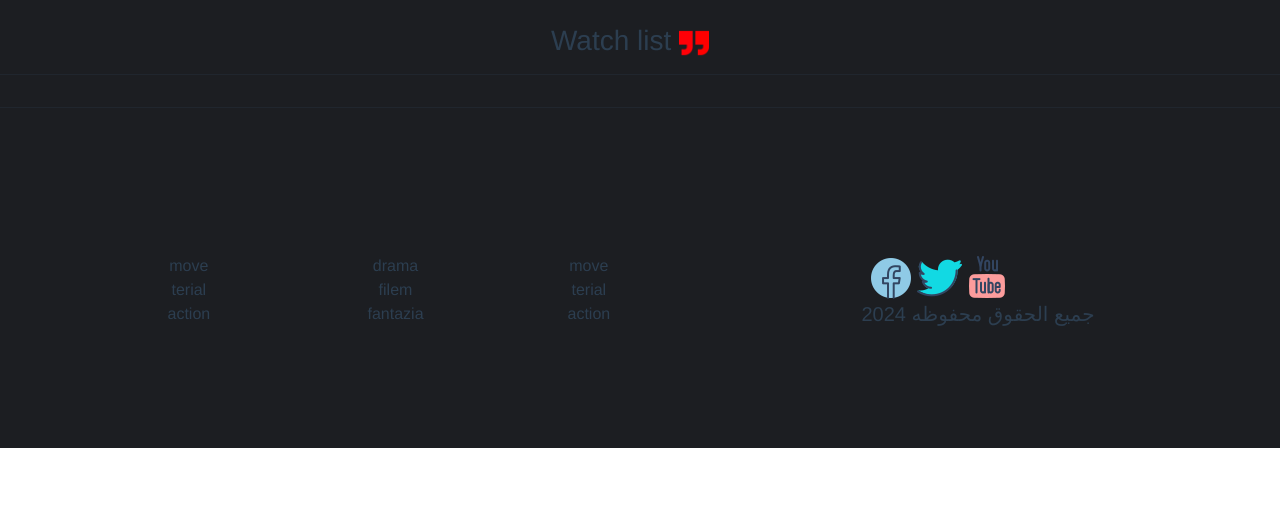
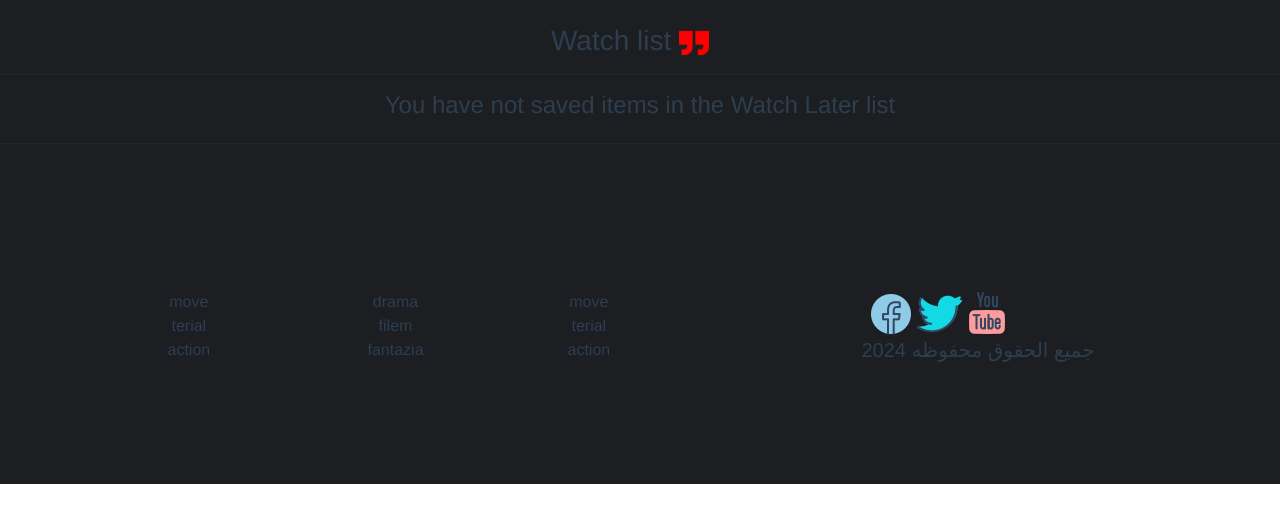
Before and after one commit to Eihapkaram/movi-0, a Vue app: page /listspage in a window 1280 px wide. Shown: the top 522 px of the page. Built offline with nearby package versions, Linux system fonts and the light colour scheme.

Commit message:
Update ListsPage.vue

```diff
--- a/src/views/ListsPage.vue
+++ b/src/views/ListsPage.vue
@@ -9,6 +9,9 @@
   </div>
   <hr />
   <div id="coon">
+    <h4 v-if="this.list.length == 0">
+      You have not saved items in the Watch Later list
+    </h4>
     <swiper-slide id="swip" v-for="film in this.list" :key="film.id"
       ><img id="item" :src="sr + '/' + film.poster_path" />
       <div id="popup">
```
